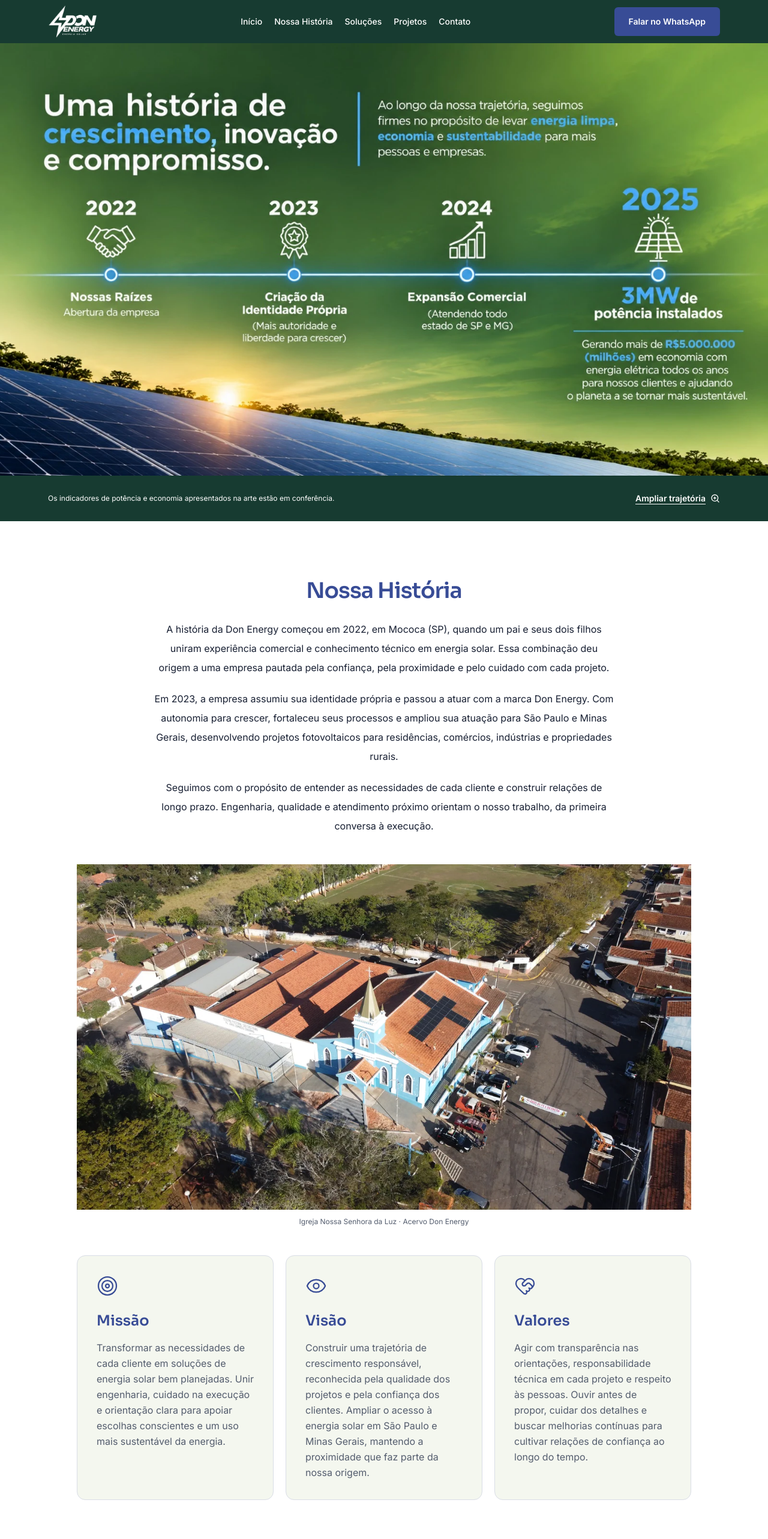
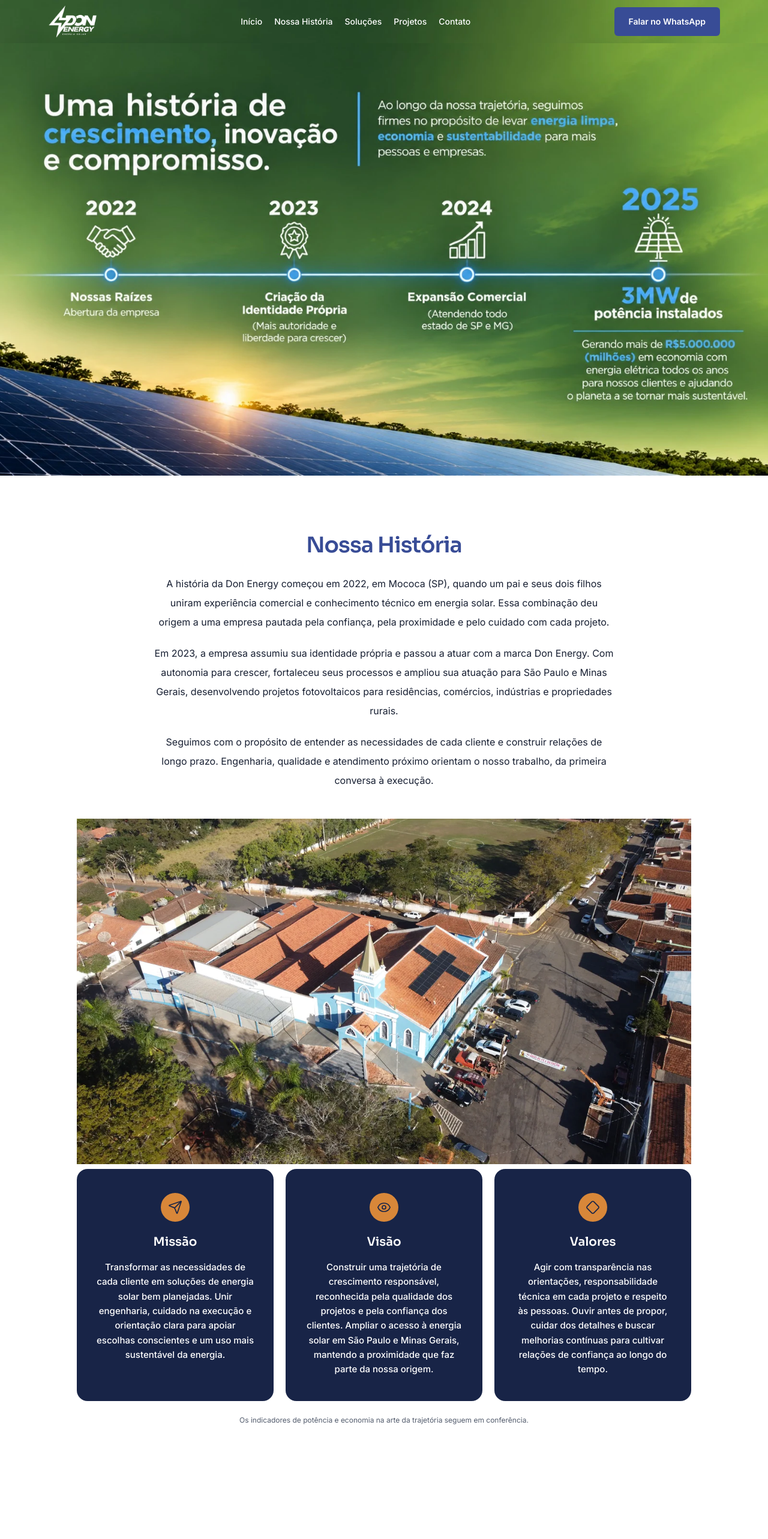
Before and after one commit to JoaoVictorCologi/don-energy, a Next.js app: page /nossa-historia in a window 1280 px wide. Shown: the top 2566 px of the page at 60% size. Built offline with nearby package versions, Linux system fonts and the light colour scheme.

Commit message:
Aplica header transparente e aproxima cards institucionais da referência

```diff
--- a/app/nossa-historia/page.tsx
+++ b/app/nossa-historia/page.tsx
@@ -1,4 +1,4 @@
-import { ArrowUpRight, ZoomIn } from "lucide-react";
+import { ArrowUpRight } from "lucide-react";
 import type { Metadata } from "next";
 import Link from "next/link";
 import { institucional } from "@/lib/institucional-data";
@@ -18,17 +18,12 @@ export const metadata: Metadata = {
 export default function NossaHistoriaPage() {
   return (
     <main id="conteudo" tabIndex={-1} className="flex-1">
-      <section aria-labelledby="historia-titulo" className="bg-brand-forest pt-[var(--header-height)]">
+      <section aria-labelledby="historia-titulo" className="bg-brand-forest bg-cover bg-top bg-no-repeat pt-[var(--header-height)]" style={{ backgroundImage: "url(/obras/trajetoria-don-energy.webp)" }}>
         <h1 id="historia-titulo" className="sr-only">Nossa História</h1>
         <a href="/obras/trajetoria-don-energy.webp" target="_blank" rel="noopener noreferrer" aria-label="Ampliar imagem da trajetória da Don Energy" className="block">
           <Image src="/obras/trajetoria-don-energy.webp" width={1600} height={900} alt="Trajetória Don Energy. 2022, nossas raízes e abertura da empresa. 2023, identidade própria. 2024, expansão em São Paulo e Minas Gerais. 2025, indicadores de potência e economia ainda em conferência." priority sizes="100vw" className="h-auto w-full" />
         </a>
-        <div className="site-shell flex flex-wrap items-center justify-between gap-x-6 gap-y-2 py-4 text-white">
-          <p className="max-w-3xl text-xs leading-relaxed">Os indicadores de potência e economia apresentados na arte estão em conferência.</p>
-          <a href="/obras/trajetoria-don-energy.webp" target="_blank" rel="noopener noreferrer" className="inline-flex min-h-11 items-center gap-2 text-sm font-semibold underline underline-offset-4">
-            Ampliar trajetória <ZoomIn aria-hidden="true" className="size-4" />
-          </a>
-        </div>
+
       </section>
       <section aria-labelledby="texto-historia-titulo" className="site-section">
         <div className="site-shell">
@@ -44,9 +39,10 @@ export default function NossaHistoriaPage() {
             <FotoAcervo numero="16" sizes="(min-width: 1200px) 1024px, 90vw" className="aspect-[16/9]" />
             <figcaption className="mt-3 text-center text-xs text-muted-foreground">Igreja Nossa Senhora da Luz · Acervo Don Energy</figcaption>
           </figure>
-          <div className="mx-auto mt-12 max-w-5xl">
+          <div className="relative z-10 mx-auto -mt-5 max-w-5xl">
             <ValoresInstitucionais />
           </div>
+          <p className="mt-6 text-center text-xs text-muted-foreground">Os indicadores de potência e economia na arte da trajetória seguem em conferência.</p>
         </div>
       </section>
       <section className="site-section">
--- a/components/header.tsx
+++ b/components/header.tsx
@@ -2,7 +2,6 @@
 
 import dynamic from "next/dynamic";
 import { Menu } from "lucide-react";
-import Image from "next/image";
 import Link from "next/link";
 import { useEffect, useState } from "react";
 import { usePathname } from "next/navigation";
@@ -19,6 +18,7 @@ export function Header() {
   const [open, setOpen] = useState(false);
   const [menuAtivado, setMenuAtivado] = useState(false);
   const pathname = usePathname();
+  const sobreImagem = pathname === "/" || pathname === "/nossa-historia" || pathname === "/nossa-historia/";
   useEffect(() => {
     const desktop = window.matchMedia("(min-width: 1024px)");
     const closeOnDesktop = () => { if (desktop.matches) setOpen(false); };
@@ -26,9 +26,9 @@ export function Header() {
     return () => desktop.removeEventListener("change", closeOnDesktop);
   }, []);
   return (
-    <header className={(pathname === "/" || pathname === "/nossa-historia" || pathname === "/nossa-historia/") ? "relative z-50 -mb-[var(--header-height)] shrink-0 bg-transparent text-white" : "relative z-50 shrink-0 bg-brand-forest text-white"}>
+    <header className={sobreImagem ? "relative z-50 -mb-[var(--header-height)] shrink-0 bg-transparent text-white" : "relative z-50 shrink-0 bg-transparent text-brand-blue"}>
       <div className="site-shell flex items-center justify-between gap-4 py-[var(--header-py)]">
-        <Link href="/" aria-label="Don Energy — página inicial" className="flex min-h-11 items-center rounded-sm"><Image src="/logo/don-energy-branca.png" alt="Don Energy" width={siteConfig.logo.width} height={siteConfig.logo.height} loading="eager" className="h-[var(--header-logo-size)] w-auto object-contain" /></Link>
+        <Link href="/" aria-label="Don Energy — página inicial" className="flex min-h-11 items-center rounded-sm"><span aria-hidden="true" className="block h-[var(--header-logo-size)] bg-current [mask-image:url(/logo/don-energy-branca.png)] [mask-repeat:no-repeat] [mask-size:contain]" style={{ aspectRatio: siteConfig.logo.width + " / " + siteConfig.logo.height }} /></Link>
         <nav aria-label="Navegação principal" className="hidden items-center gap-5 text-sm lg:flex">{linksPrincipais.map(link => <a key={link.href} href={link.href} aria-current={linkAtivo(pathname,link.href)?"page":undefined} className="inline-flex min-h-11 items-center rounded-sm font-medium underline-offset-8 hover:underline aria-[current=page]:underline">{link.label}</a>)}</nav>
         <a href={buildWhatsAppUrl()} target="_blank" rel="noopener noreferrer" className="site-button hidden lg:inline-flex">Falar no WhatsApp</a>
         <div className="lg:hidden">{menuAtivado ? <MenuMobile open={open} onOpenChange={setOpen} links={linksPrincipais} /> : <button type="button" aria-haspopup="dialog" aria-expanded={false} aria-label="Abrir menu" onPointerEnter={() => {void import("./menu-mobile");}} onFocus={() => {void import("./menu-mobile");}} onClick={() => {setMenuAtivado(true);setOpen(true);}} className="flex size-11 items-center justify-center rounded-md border border-current"><Menu aria-hidden="true" className="size-5" /></button>}</div>
--- a/components/valores-institucionais.tsx
+++ b/components/valores-institucionais.tsx
@@ -1,10 +1,10 @@
-import { Target, Eye, HeartHandshake } from "lucide-react";
+import { Send, Eye, Diamond } from "lucide-react";
 
 const conteudos = [
   {
     titulo: "Missão",
     texto: "Transformar as necessidades de cada cliente em soluções de energia solar bem planejadas. Unir engenharia, cuidado na execução e orientação clara para apoiar escolhas conscientes e um uso mais sustentável da energia.",
-    Icone: Target,
+    Icone: Send,
   },
   {
     titulo: "Visão",
@@ -14,7 +14,7 @@ const conteudos = [
   {
     titulo: "Valores",
     texto: "Agir com transparência nas orientações, responsabilidade técnica em cada projeto e respeito às pessoas. Ouvir antes de propor, cuidar dos detalhes e buscar melhorias contínuas para cultivar relações de confiança ao longo do tempo.",
-    Icone: HeartHandshake,
+    Icone: Diamond,
   },
 ];
 
@@ -22,10 +22,10 @@ export function ValoresInstitucionais() {
   return (
     <div className="grid gap-5 md:grid-cols-3">
       {conteudos.map(({ titulo, texto, Icone }) => (
-        <article key={titulo} className="rounded-xl border border-border bg-brand-soft p-6 lg:p-8">
-          <Icone aria-hidden="true" className="mb-6 size-9 text-brand-blue" strokeWidth={1.5} />
-          <h3 className="font-heading text-2xl font-semibold text-brand-blue">{titulo}</h3>
-          <p className="mt-4 leading-relaxed text-muted-foreground">{texto}</p>
+        <article key={titulo} className="rounded-2xl bg-brand-deep px-6 py-8 text-center text-white lg:px-8 lg:py-10">
+          <span className="mx-auto mb-5 grid size-12 place-items-center rounded-full bg-brand-orange text-brand-deep"><Icone aria-hidden="true" className="size-6" strokeWidth={1.7} /></span>
+          <h3 className="font-heading text-xl font-semibold text-white">{titulo}</h3>
+          <p className="mt-4 text-[15px] leading-relaxed font-medium text-white">{texto}</p>
         </article>
       ))}
     </div>
```
